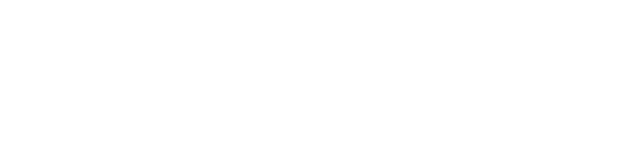
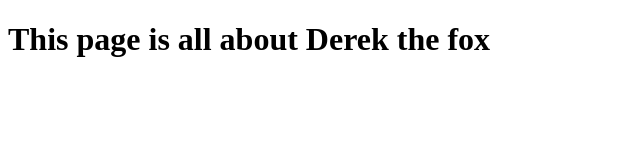
Before and after one commit to Scribbio/git-demo, a plain HTML site: page index.html in a window 1280 px wide. Shown: the whole page, without its empty margins (0-640 px from the left). Drawn offline with Linux system fonts and the light colour scheme.

Commit message:
Add heading. Style heading.

```diff
--- a/index.html
+++ b/index.html
@@ -1,12 +1,12 @@
 <!DOCTYPE html>
 <html lang="en">
-<head>
-    <meta charset="UTF-8">
-    <meta http-equiv="X-UA-Compatible" content="IE=edge">
-    <meta name="viewport" content="width=device-width, initial-scale=1.0">
+  <head>
+    <meta charset="UTF-8" />
+    <meta http-equiv="X-UA-Compatible" content="IE=edge" />
+    <meta name="viewport" content="width=device-width, initial-scale=1.0" />
     <title>Git demo</title>
-</head>
-<body>
-
-</body>
+  </head>
+  <body>
+    <h1>This page is all about Derek the fox</h1>
+  </body>
 </html>
--- a/styles.css
+++ b/styles.css
@@ -0,0 +1,3 @@
+h1 {
+    color: rebeccapurple
+}
```
